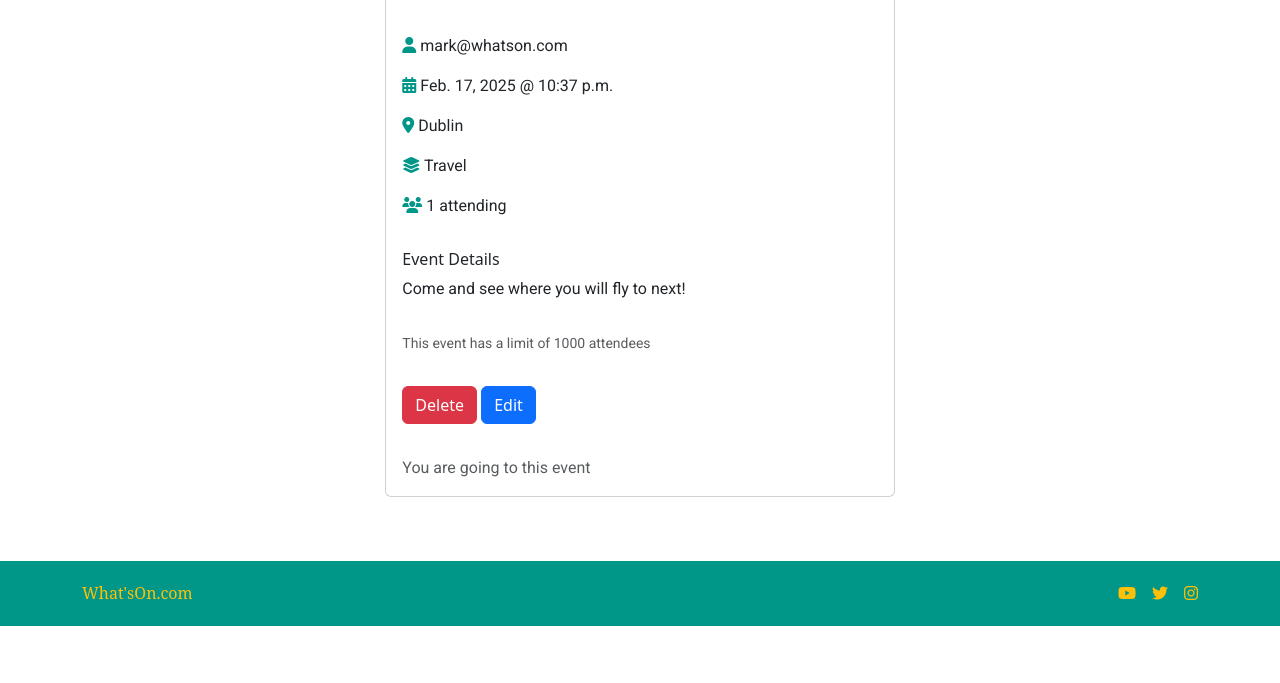
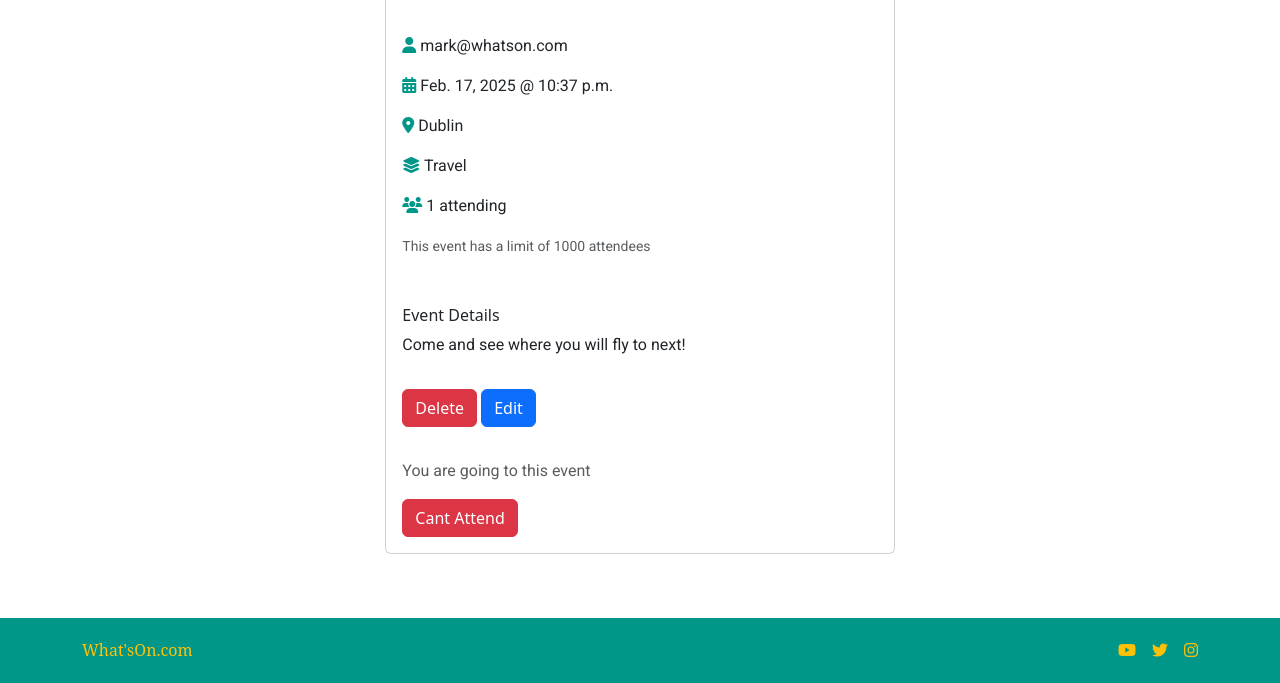
Before and after one commit to MarkClinton/whats-on, a Django app: page /event/1/ in a window 1280 px wide. Shown: the part 461-1144 px from the top of the page. Before the commit the page ends 1087 px from the top, so only its background shows below. Run offline with Django 5.2, Linux system fonts and the light colour scheme; a user stored in the database is signed in; data comes from the database, SQL or seed files in the repository; some libraries are stand-ins or nearby versions; some web fonts are replaced.

Commit message:
feat: added functionality for user to not attend an event

```diff
--- a/event/models.py
+++ b/event/models.py
@@ -67,7 +67,7 @@ class Event(models.Model):
             event = self,
             attendee = user,
             rsvp = 1,
-    )
+        )
 
     def clean(self):
         event_start = datetime.combine(self.date, self.start_time)
--- a/event/templates/event/event_detail.html
+++ b/event/templates/event/event_detail.html
@@ -37,19 +37,18 @@
                     <p class="card-text">
                         <span><i class="fa-solid fa-users text-green"></i></span>
                         {{ attendee_count }} attending
+                        {% if event.limit is not None %}
+                        <small>
+                            <p class="card-text text-muted"> This event has a limit of {{ event.limit }} attendees</p>
+                        </small>
+                        {% endif %}
                     </p>
                 </div>
                 <div class="card-body">
                     <h6 class="card-title">Event Details</h6>
                     <p class="card-text">{{ event.description }}</p>
                 </div>
-                {% if event.limit != None %}
-                <div class="card-body">
-                    <small>
-                        <p class="card-text text-muted"> This event has a limit of {{ event.limit }} attendees</p>
-                    </small>
-                </div>
-                {% endif %}
+
                 {% if user == event.host %}
                 <div class="card-body">
                     <button class="btn btn-danger" id="eventDelete" event_id="{{ event.id }}">Delete</button>
@@ -60,6 +59,8 @@
                 {% if is_user_attending%}
                 <div class="card-body">
                     <p class="card-text text-muted">You are going to this event</p>
+                    <a class="btn btn-danger" href="{% url 'remove_attendance' event.id %}" aria-disabled="False">Cant
+                        Attend</a>
                 </div>
                 {% elif user != event.host %}
                 <div class="card-body">
--- a/event/urls.py
+++ b/event/urls.py
@@ -13,4 +13,6 @@ urlpatterns = [
         views.event_delete, name='event_delete'),
     path('<int:event_id>/attend_event/',
         views.attend_event, name='attend_event'),
+    path('<int:event_id>/remove_attendance/',
+        views.remove_attend_event, name='remove_attendance'),
 ]
--- a/event/views.py
+++ b/event/views.py
@@ -24,10 +24,7 @@ def event_detail(request, event_id):
     attendee_count = attendee_list.count()
     is_user_attending = attendee_list.filter(attendee=request.user).exists()
 
-    if event.limit is not None:
-        capacity = attendee_count >= event.limit
-    else:
-        capacity = False
+    capacity = event.limit is not None and attendee_count >= event.limit
 
     today = date.today()
     in_the_past = event.date < today
@@ -161,3 +158,8 @@ def attend_event(request, event_id):
     event = Event.objects.get(id=event_id) # pylint: disable=no-member
     event.add_user_to_event(user=request.user)
     return HttpResponseRedirect(reverse('event_detail', args=[event_id]))
+
+def remove_attend_event(request, event_id):
+    event = EventAttendees.objects.get(event=event_id, attendee=request.user) # pylint: disable=no-member
+    event.delete()
+    return HttpResponseRedirect(reverse('event_detail', args=[event_id]))
```
